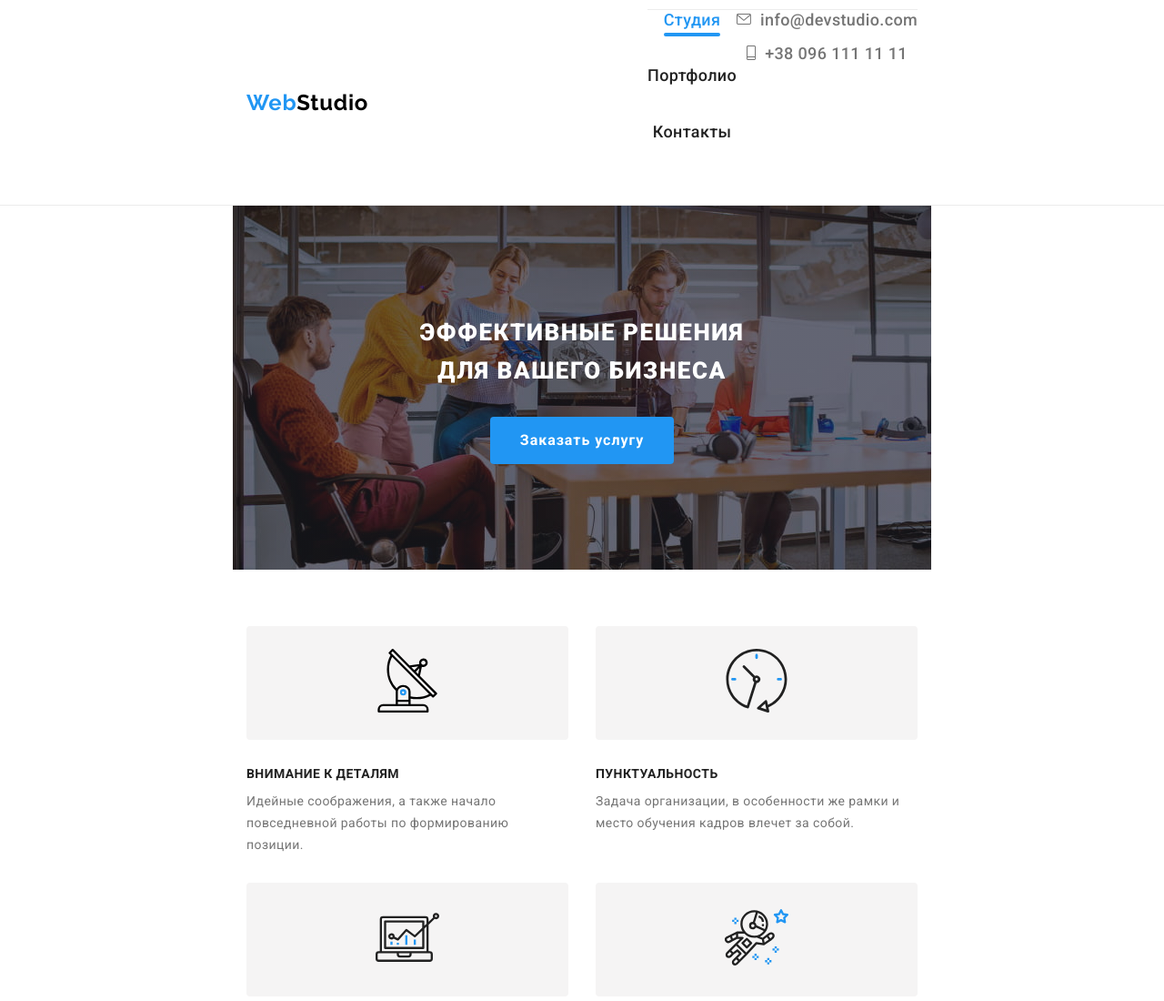
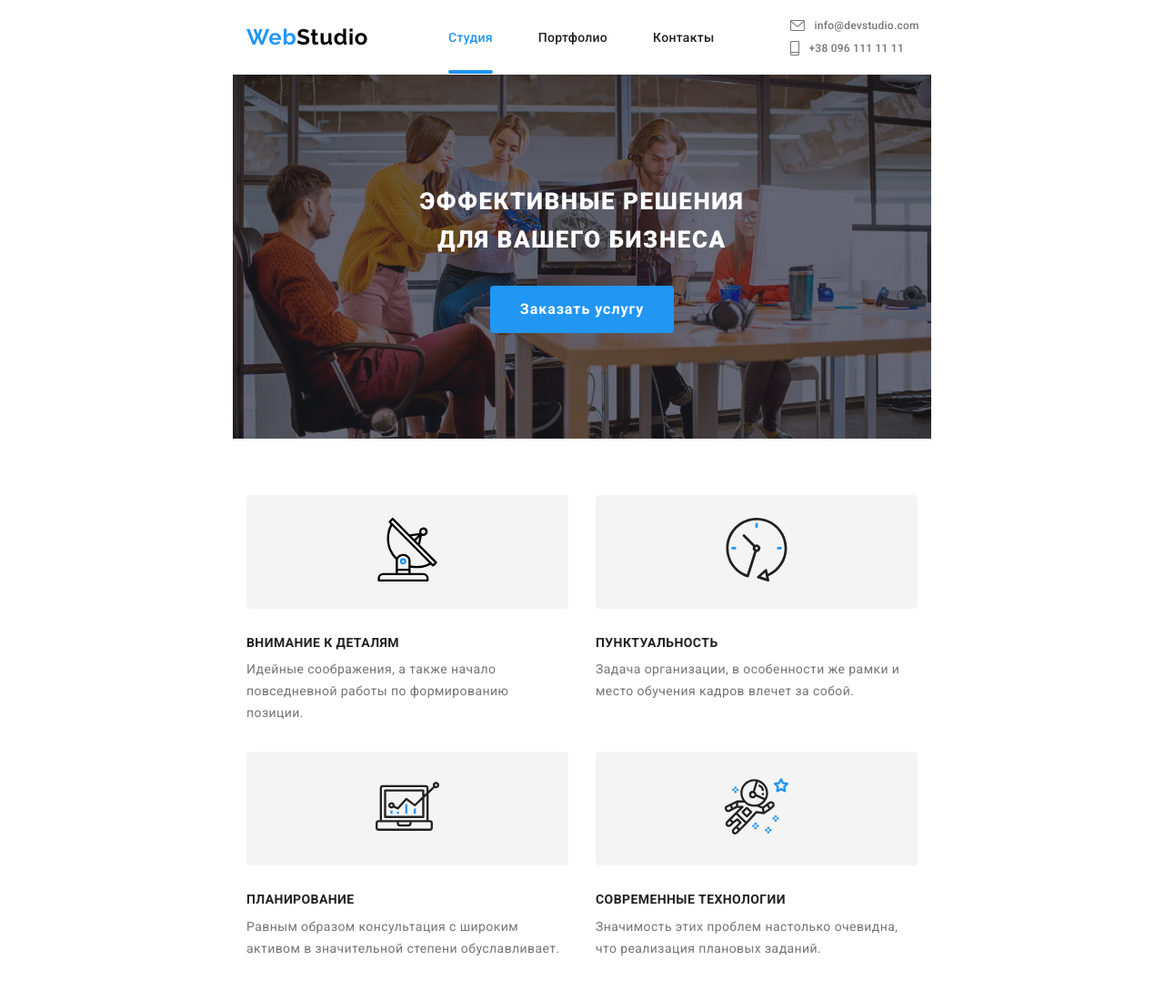
Before and after one commit to MariiaBur/goit-markup-hw-08, a plain HTML site: page index.html in a window 1280 px wide. Shown: the top 1100 px of the page at 91% size. Drawn offline with nearby package versions, Linux system fonts and the light colour scheme.

Commit message:
Устанавливает адаптивные стили для хэдера на планшет

```diff
--- a/sass/layout/_header.scss
+++ b/sass/layout/_header.scss
@@ -1,11 +1,23 @@
 @media screen and (min-width: 480px) and (max-width: 767px) {
-  // .nav-list {
-  //   display: none;
-  // }
-  // .address {
-  //   display: none;
-  // }
+  .nav-list-item {
+    margin-bottom: 40px;
+
+    & .current {
+      color: $accent-color;
+
+      text-align: center;
     }
+    &:nth-child(3n) {
+      margin-bottom: 60px;
+    }
+  }
+  .contact-list {
+    margin-bottom: 16px;
+    &:nth-child(2n) {
+      margin-bottom: 0;
+    }
+  }
+
   .header {
     position: relative;
 
@@ -17,6 +29,7 @@
       display: flex;
       align-items: center;
       justify-content: space-between;
+    }
   }
 }
 .menu-button {
@@ -67,6 +80,25 @@
   }
   @media screen and (min-width: 768px) {
     display: flex;
+    border-top: none;
+    align-items: center;
+  }
+}
+
+.contact-link {
+  @include font(500, 18px, 1.166, 0.02em);
+
+  display: flex;
+  align-items: center;
+  justify-content: center;
+  color: $secondary-text;
+
+  transition: color 250ms cubic-bezier(0.4, 0, 0.2, 1);
+
+  &:hover,
+  &:focus,
+  &:active {
+    color: $accent-color;
   }
 }
 
@@ -98,43 +130,11 @@
     bottom: 0;
     border-radius: 2px;
   }
-}
-
-.nav-list-item {
-  margin-bottom: 40px;
-
-  & .current {
-    color: $accent-color;
-
-    text-align: center;
-  }
-  &:nth-child(3n) {
-    margin-bottom: 60px;
-  }
-}
-.contact-list {
-  margin-bottom: 16px;
-  &:nth-child(2n) {
-    margin-bottom: 0;
+  @media screen and (min-width: 768px) {
+    padding-bottom: 32px;
   }
 }
 
-.contact-link {
-  @include font(500, 18px, 1.166, 0.02em);
-
-  display: flex;
-  align-items: center;
-  justify-content: center;
-  color: $secondary-text;
-
-  transition: color 250ms cubic-bezier(0.4, 0, 0.2, 1);
-
-  &:hover,
-  &:focus,
-  &:active {
-    color: $accent-color;
-  }
-}
 .contact-icon {
   fill: currentColor;
   margin-right: 10px;
@@ -146,6 +146,65 @@
     fill: $accent-color;
   }
 }
+
+@media screen and (min-width: 768px) {
+  .header {
+    padding-top: 21px;
+    padding-bottom: 21px;
+    & .nav {
+      display: flex;
+      align-items: center;
+    }
+    & .logo {
+      margin-right: 88px;
+    }
+  }
+
+  .nav-list {
+    display: flex;
+    & .nav-list-item {
+      margin-right: 50px;
+      &:nth-child(3n) {
+        margin-right: 84px;
+      }
+    }
+  }
+  .contact-link {
+    @include font(500, 12px, 1.166, 0.02em);
+    justify-content: flex-start;
+  }
+  .nav-list-link {
+    @include font(500, 14px, 1.143, 0.02em);
+    align-content: flex-start;
+
+    &.current {
+      color: $accent-color;
+    }
+  }
+  .contact-list {
+    padding-bottom: 10px;
+
+    &:nth-child(2n) {
+      padding-bottom: 0;
+    }
+  }
+
+  // .header {
+  //   padding-top: 21px;
+  //   padding-bottom: 21px;
+  //   border-bottom: 1px solid $light-accent;
+
+  //   // & .logo {
+  //   //   margin-right: 88px;
+  //   // }
+  // }
+
+  // .nav {
+  //   display: flex;
+  //   align-content: space-between;
+  // }
+}
+
 // .current::after {
 //   content: "";
 
```
Also changed, not shown: sass/components/_logo.scss (+1 -6 lines), css/main.min.css, css/portfolio.min.css, 2 other files. Lines whose indentation alone changed are shown as unchanged.
